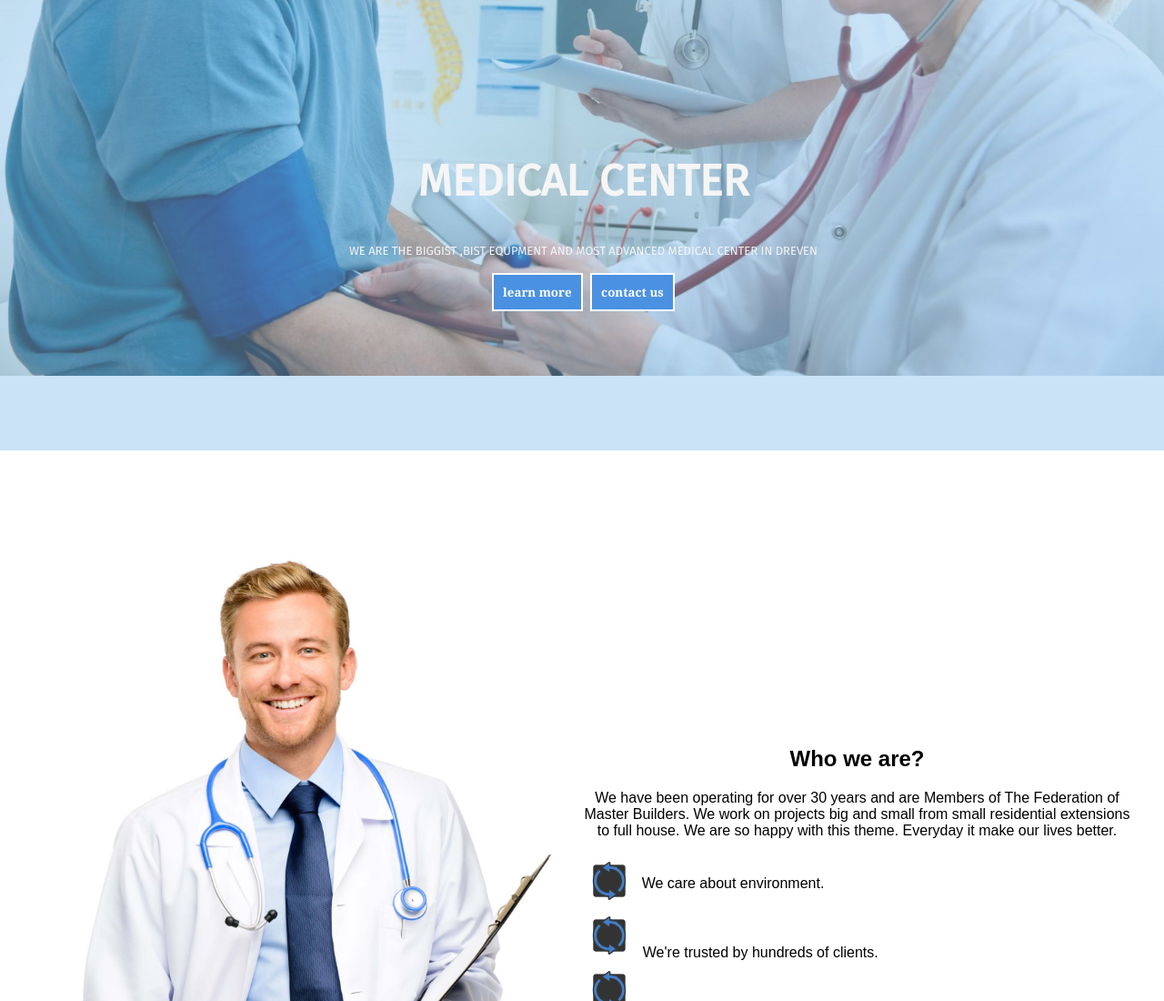
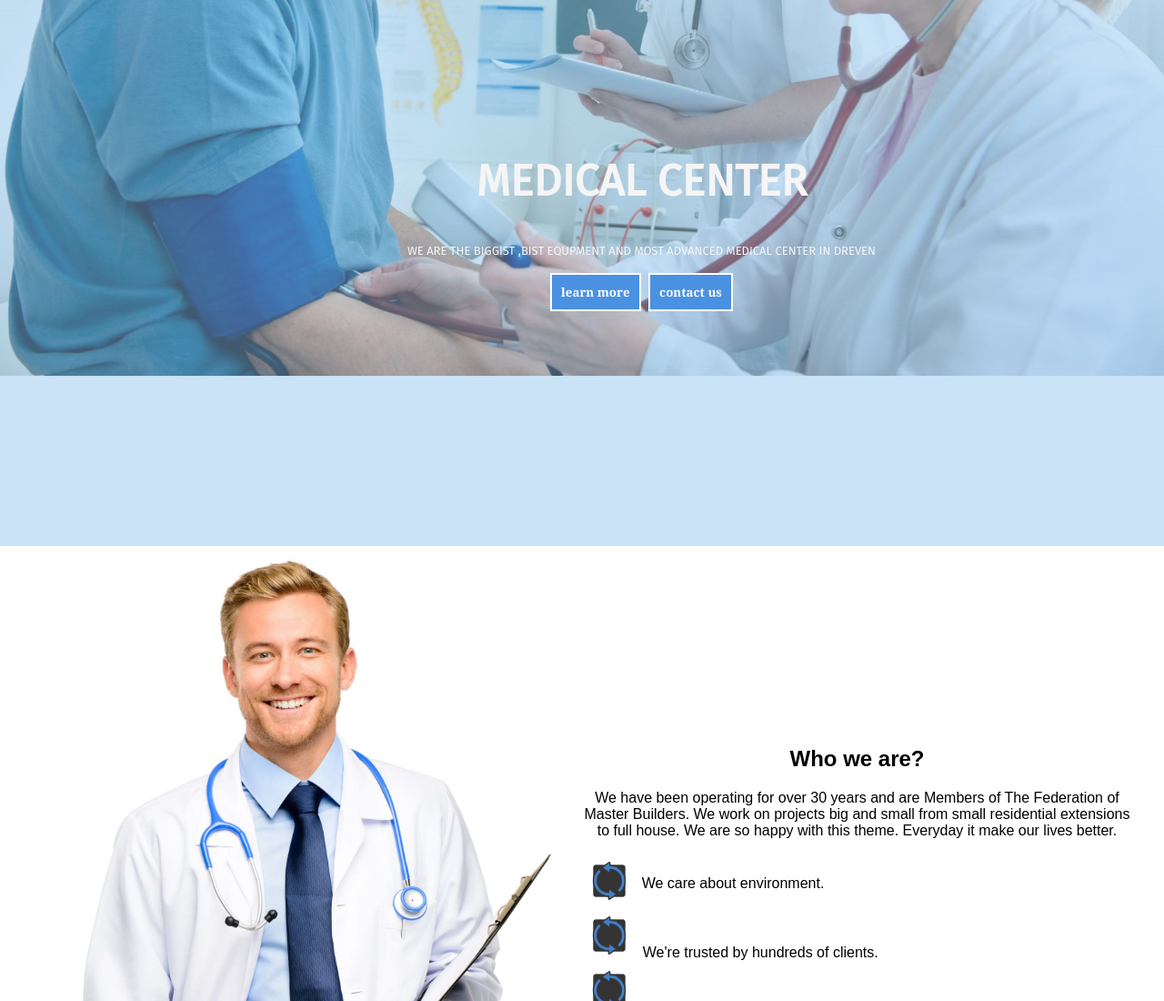
Before and after one commit to FadyFathey/MEDICAL, a plain HTML site: page index.html in a window 1280 px wide. Shown: the top 1100 px of the page at 91% size. Drawn offline with Linux system fonts and the light colour scheme; a web font is replaced by a local one.

Commit message:
edit in header

```diff
--- a/style.css
+++ b/style.css
@@ -62,14 +62,14 @@ body {
     background-color: rgba(140, 195, 238, 0.459);
 
     width: 100%;
-    height: 495px;
+    height: 600px;
 
 }
 .text
 {
     position: absolute;
     top: 5%;
-    left: 30%;
+    left: 35%;
     text-align: center;
     font-family: 'Fira Sans', sans-serif;
     color: whitesmoke;
```
